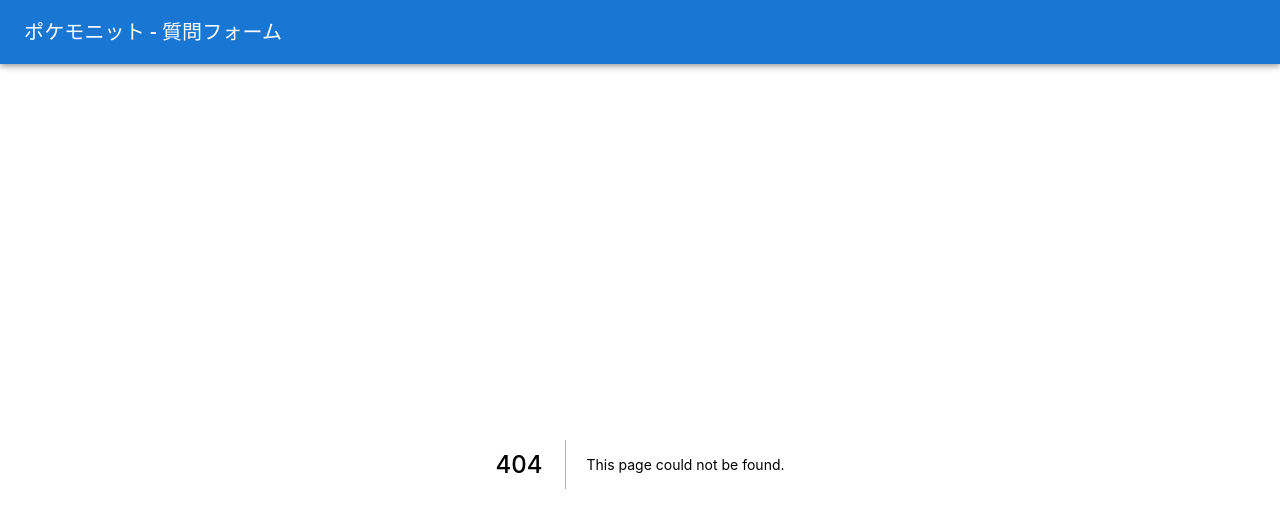
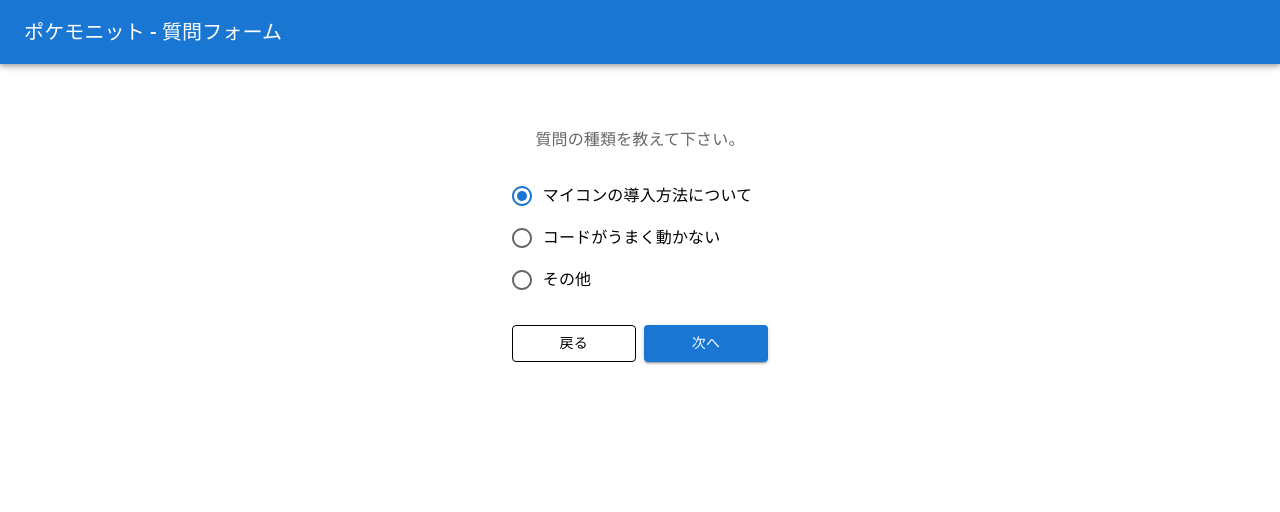
Before and after one commit to lefmarna/contact.pokemonit, a Next.js app: page /setup/info in a window 1280 px wide. Before the commit this address had no page. Shown: the top 512 px of the page. Built offline with nearby package versions, Linux system fonts and the light colour scheme.

Commit message:
fix: パスの修正

```diff
--- a/components/RadioForm.tsx
+++ b/components/RadioForm.tsx
@@ -13,7 +13,7 @@ export const RadioForm = (props: RadioType) => {
   }
 
   const onClickRouterPush = () => {
-    router.push('/info')
+    router.push('/setup/info')
   }
 
   return (
@@ -32,7 +32,7 @@ export const RadioForm = (props: RadioType) => {
         ))}
       </RadioGroup>
       <Box sx={{ display: 'flex', justifyContent: 'space-around', alignItems: 'center', width: 1, mt: 3 }}>
-        <Link href='/info' passHref>
+        <Link href='/setup/info' passHref>
           <Button onClick={onClickRouterBack} variant='outlined' color='inherit' sx={{ width: 1, mr: 1 }}>
             戻る
           </Button>
--- a/pages/info.tsx
+++ b/pages/setup/info.tsx
@@ -1,6 +1,6 @@
 import type { NextPage } from 'next'
-import { RadioForm } from '../components/RadioForm'
-import styles from '../styles/Home.module.css'
+import { RadioForm } from '../../components/RadioForm'
+import styles from '../../styles/Home.module.css'
 
 const Home: NextPage = () => {
   const formLabel = '質問の種類を教えて下さい。'
```
